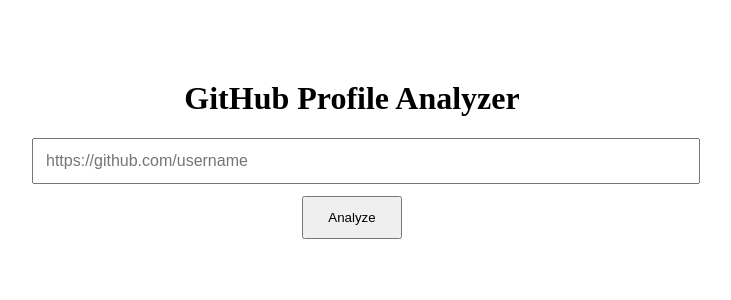
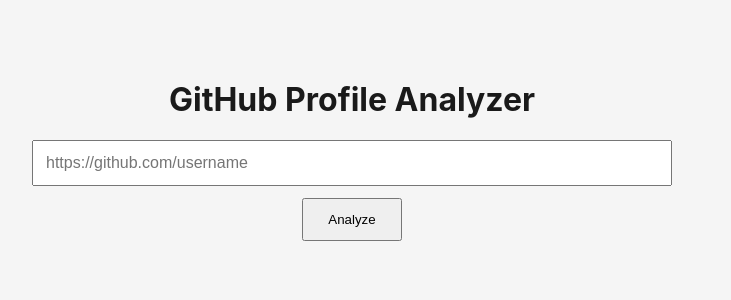
Before and after one commit to lucasmartini-dev/repo-dna, a Vue app in the folder apps/frontend/: page / in a window 1280 px wide. Shown: the top 300 px of the page, without its empty margins (288-1019 px from the left). Built offline with nearby package versions, Linux system fonts and the light colour scheme.

Commit message:
feat: add semantic color palette as CSS custom properties

```diff
--- a/apps/frontend/src/main.ts
+++ b/apps/frontend/src/main.ts
@@ -1,3 +1,4 @@
+import './styles/colors.css';
 import { createApp } from 'vue';
 import { createPinia } from 'pinia';
 import App from './App.vue';
--- /dev/null
+++ b/apps/frontend/src/styles/colors.css
@@ -0,0 +1,24 @@
+:root {
+  --color-primary: #8B5CF6;
+  --color-secondary: #FF6B81;
+  --color-positive: #44D7A8;
+  --color-information: #3F51B5;
+  --color-ai: #38BDF8;
+  --color-warning: #FBBF24;
+  --color-destructive: #E67C73;
+  --color-bg: #f5f5f5;
+  --color-surface: #ffffff;
+  --color-text: #1a1a1a;
+  --color-text-muted: #666666;
+}
+
+* {
+  box-sizing: border-box;
+}
+
+body {
+  margin: 0;
+  font-family: -apple-system, BlinkMacSystemFont, 'Segoe UI', Roboto, sans-serif;
+  background: var(--color-bg);
+  color: var(--color-text);
+}
```
